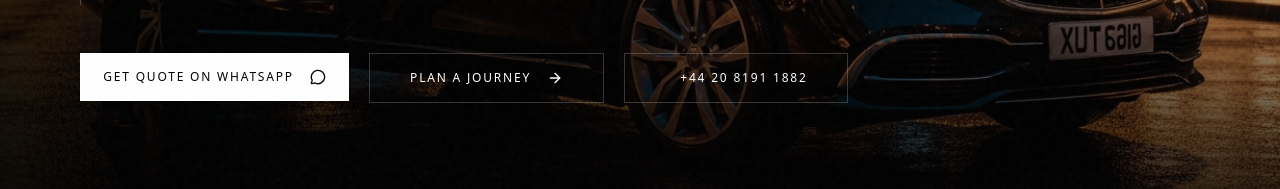
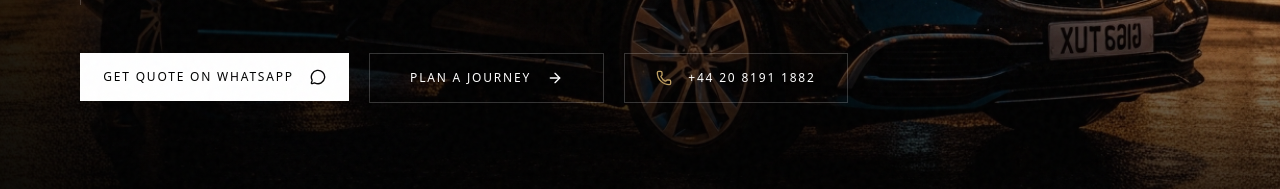
Before and after one commit to t43itha/ec-web-nextjs, a Next.js app: page / in a window 1280 px wide. Shown: the part 522-711 px from the top of the page. Built offline with nearby package versions, Linux system fonts and the light colour scheme; no server answers; a web font is replaced by a local one.

Commit message:
fix: make hero phone icon visible

```diff
--- a/app/components/Hero.tsx
+++ b/app/components/Hero.tsx
@@ -120,7 +120,7 @@ const Hero = () => {
               className="btn-luxury-outline group flex items-center justify-center gap-4 whitespace-nowrap sm:min-w-[224px]"
               onClick={() => trackPhoneCall('hero_section', '+447340801274')}
             >
-              <Phone className="w-4 h-4" />
+              <Phone className="w-4 h-4 shrink-0 text-gold-400 group-hover:text-black" aria-hidden="true" />
               <span className="whitespace-nowrap">+44 20 8191 1882</span>
             </a>
           </div>
```
